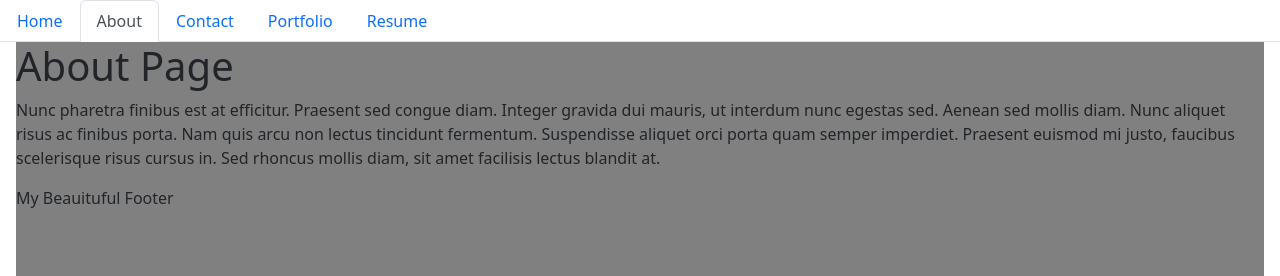
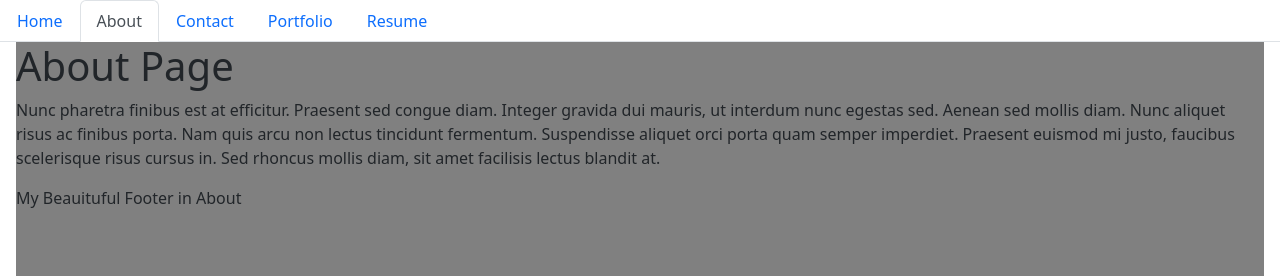
Before and after one commit to DaymenPasick/folio-react, a React (Vite) app: page /About in a window 1280 px wide. Shown: the top 276 px of the page. Built offline with nearby package versions, Linux system fonts and the light colour scheme.

Commit message:
using Footer component and About page to test prop relationships

```diff
--- a/src/components/Footer.jsx
+++ b/src/components/Footer.jsx
@@ -6,7 +6,7 @@ export default function Footer(props) {
 
  return (
     <div>
-        <p>My Beauituful Footer </p>
+        <p>My Beauituful Footer in {props.pageName} </p>
     </div>
 
  );
--- a/src/pages/About.jsx
+++ b/src/pages/About.jsx
@@ -1,4 +1,8 @@
 import Footer from '../components/Footer'
+
+const pageDetails ={
+  pageName:'About'
+}
 
 export default function About() {
     return (
@@ -12,7 +16,7 @@ export default function About() {
           imperdiet. Praesent euismod mi justo, faucibus scelerisque risus cursus
           in. Sed rhoncus mollis diam, sit amet facilisis lectus blandit at.
         </p>
-        <Footer />
+        <Footer pageName={pageDetails.pageName}/>
       </div>
     );
   }
```
